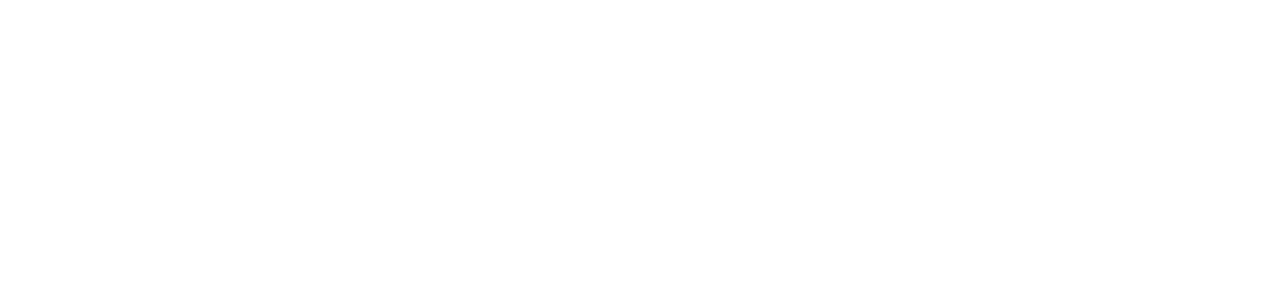
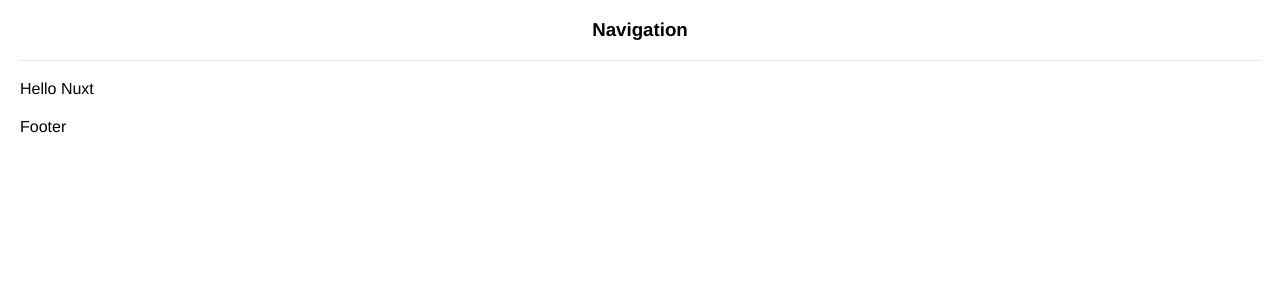
Before and after one commit to woodtick88/nuxt-blog, a Nuxt app: page / in a window 1280 px wide. Shown: the top 300 px of the page. Built offline with nearby package versions, Linux system fonts and the light colour scheme.

Commit message:
add layouts

```diff
--- /dev/null
+++ b/components/main/Navigation.vue
@@ -0,0 +1,20 @@
+<template>
+  <nav>
+    <h1>
+      Navigation
+    </h1>
+  </nav>
+</template>
+
+<style lang="sass" scoped>
+
+nav
+  display: flex
+  align-items: center
+  justify-content: center
+  height: 100%
+  border-bottom: 1px solid #e6e6e6
+
+
+
+</style>
--- a/layouts/default.vue
+++ b/layouts/default.vue
@@ -1,9 +1,29 @@
 <template>
-  <div>
-    <nuxt />
-  </div>
+  <el-container>
+    <el-header>
+      <app-navigation></app-navigation>
+    </el-header>
+    <el-main>
+      <nuxt></nuxt>
+    </el-main>
+    <el-footer>Footer</el-footer>
+  </el-container>
 </template>
 
-<style>
+<script>
+
+import appNavigation from '@/components/main/Navigation'
+
+export default {
+  components: {
+    appNavigation
+  }
+}
+
+</script>
+
+<style lang="sass" scoped>
+
+
 
 </style>
--- a/nuxt.config.js
+++ b/nuxt.config.js
@@ -23,7 +23,8 @@
   ** Global CSS
   */
   css: [
-    'element-ui/lib/theme-chalk/index.css'
+    'element-ui/lib/theme-chalk/index.css',
+    '@/theme/index.sass'
   ],
   /*
   ** Plugins to load before mounting the App
--- a/package.json
+++ b/package.json
@@ -18,6 +18,8 @@
     "nuxt": "^2.0.0"
   },
   "devDependencies": {
-    "nodemon": "^1.18.9"
+    "node-sass": "^4.12.0",
+    "nodemon": "^1.18.9",
+    "sass-loader": "^7.1.0"
   }
 }
--- a/pages/index.vue
+++ b/pages/index.vue
@@ -1,5 +1,6 @@
 <template>
   <div>
+    Hello Nuxt
   </div>
 </template>
 
--- a/plugins/globals.js
+++ b/plugins/globals.js
@@ -1,5 +1,5 @@
 import Vue from 'vue'
 import Element from 'element-ui'
-import locale from 'element-ui/lib/locale/lang/en'
+import locale from 'element-ui/lib/locale/lang/ru-RU'
 
 Vue.use(Element, { locale })
--- /dev/null
+++ b/theme/index.sass
@@ -0,0 +1,10 @@
+body, html
+  height: 100%
+  font-family: Helvetica Neue,Helvetica,PingFang SC,Hiragino Sans GB,Microsoft YaHei,SimSun,sans-serif
+  font-weight: 400
+  -webkit-font-smoothing: antialiased
+  -webkit-tap-highlight-color: transparent
+
+*
+  margin: 0
+  padding: 0
```
Also changed, not shown: 1 other file (tests, documents, lock files or other folders).
